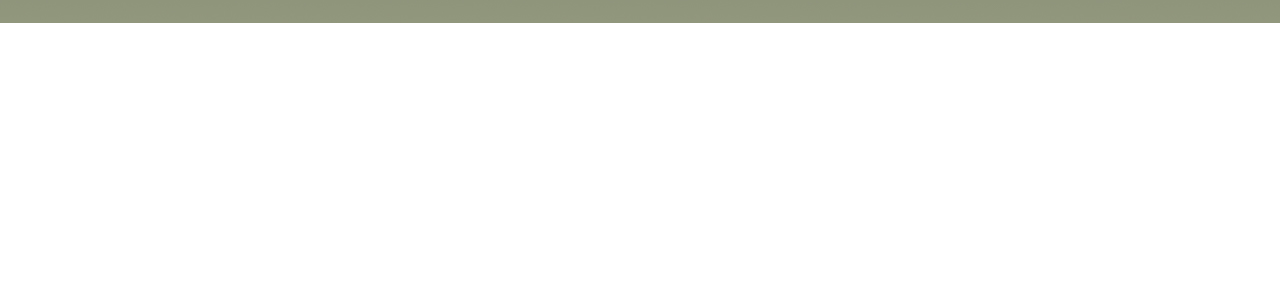
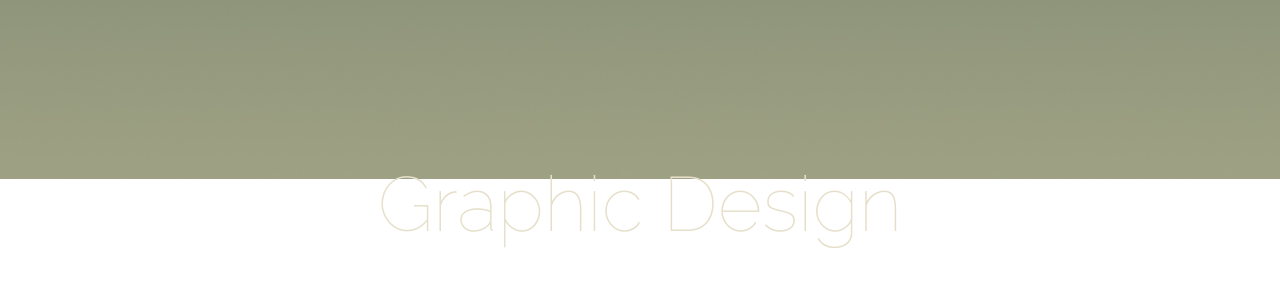
Before and after one commit to djsall/djsall.github.io, a plain HTML site: page index.html in a window 1280 px wide. Shown: the part 901-1188 px from the top of the page. Before the commit the page ends 924 px from the top, so only its background shows below. Drawn offline with nearby package versions, Linux system fonts and the light colour scheme.

Commit message:
references start

```diff
--- a/index.html
+++ b/index.html
@@ -16,6 +16,10 @@
 	<link rel="preconnect" href="https://fonts.gstatic.com" crossorigin>
 	<link href="https://fonts.googleapis.com/css2?family=Raleway:wght@100;300&display=swap" rel="stylesheet">
 	<style>
+		.h-100 {
+			min-height: 100vh;
+		}
+
 		body {
 			background-size: cover;
 			background: url("static/bg.jpg") no-repeat fixed;
@@ -23,7 +27,6 @@
 			font-family: 'Open Sans', sans-serif;
 			font-weight: 400;
 			font-size: 1.2em;
-			min-height: 100vh;
 		}
 
 		.hero-text {
@@ -62,6 +65,7 @@
 	</style>
 </head>
 <body>
+<div class="h-100">
 	<div class="container">
 		<div class="row">
 			<div class="col-xs-12 col-md-10 offset-md-1 col-lg-8 offset-lg-2">
@@ -99,5 +103,15 @@
 			</div>
 		</div>
 	</div>
+</div>
+<div class="h-100">
+	<div class="container">
+		<div class="row">
+			<div class="col-xs-12 col-md-10 offset-md-1 col-lg-8 offset-lg-2">
+				<h1 class="hero-text text-center mt-5">Graphic Design</h1>
+			</div>
+		</div>
+	</div>
+</div>
 </body>
 </html>
```
Also changed, not shown: static/references/flyer-blue.jpg (added), static/references/flyer-withbg.jpg (added), static/references/monday_rollup_eloben.jpg (added), static/references/rollup-v3.jpg (added). Lines whose indentation alone changed are shown as unchanged.
